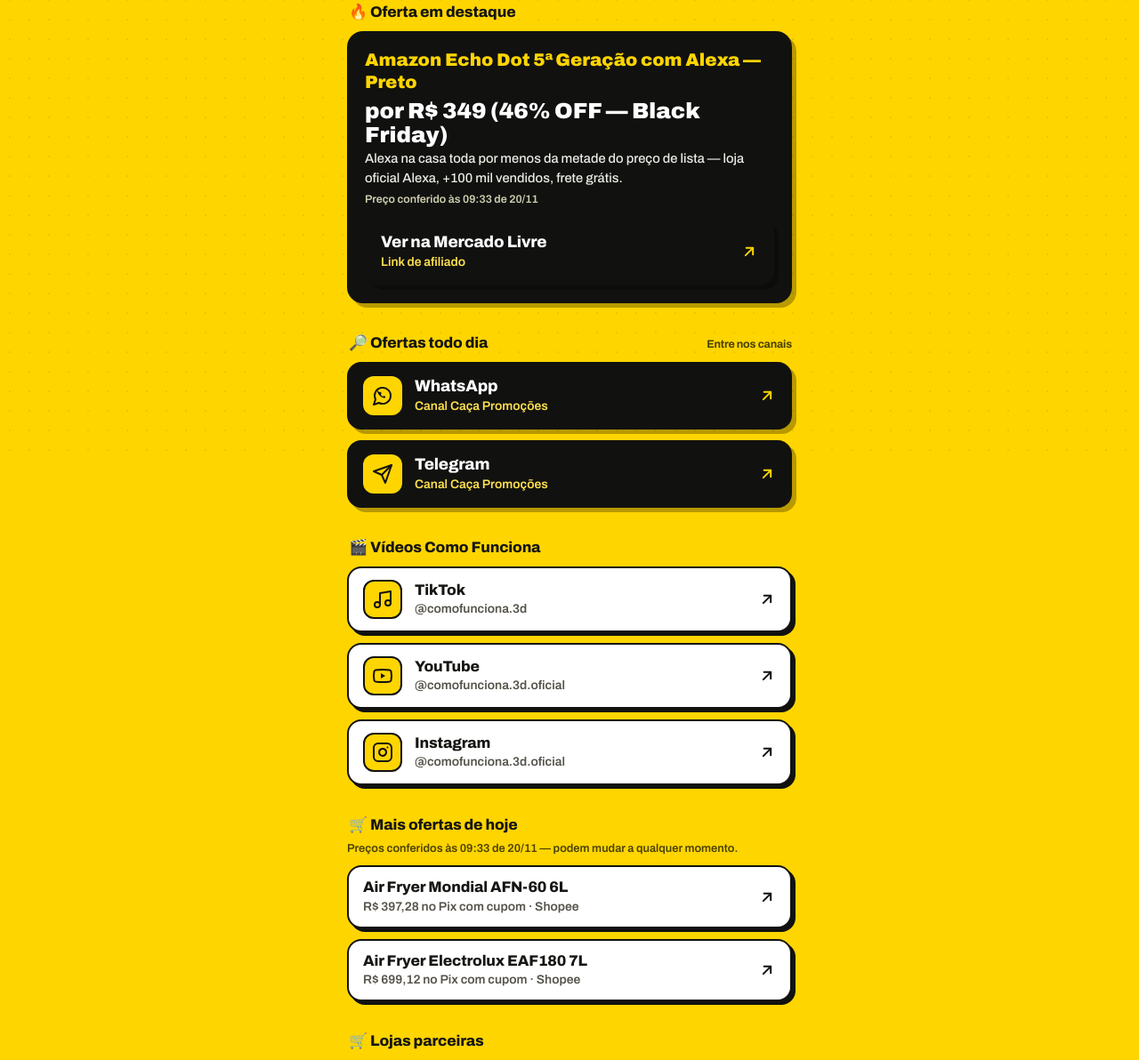
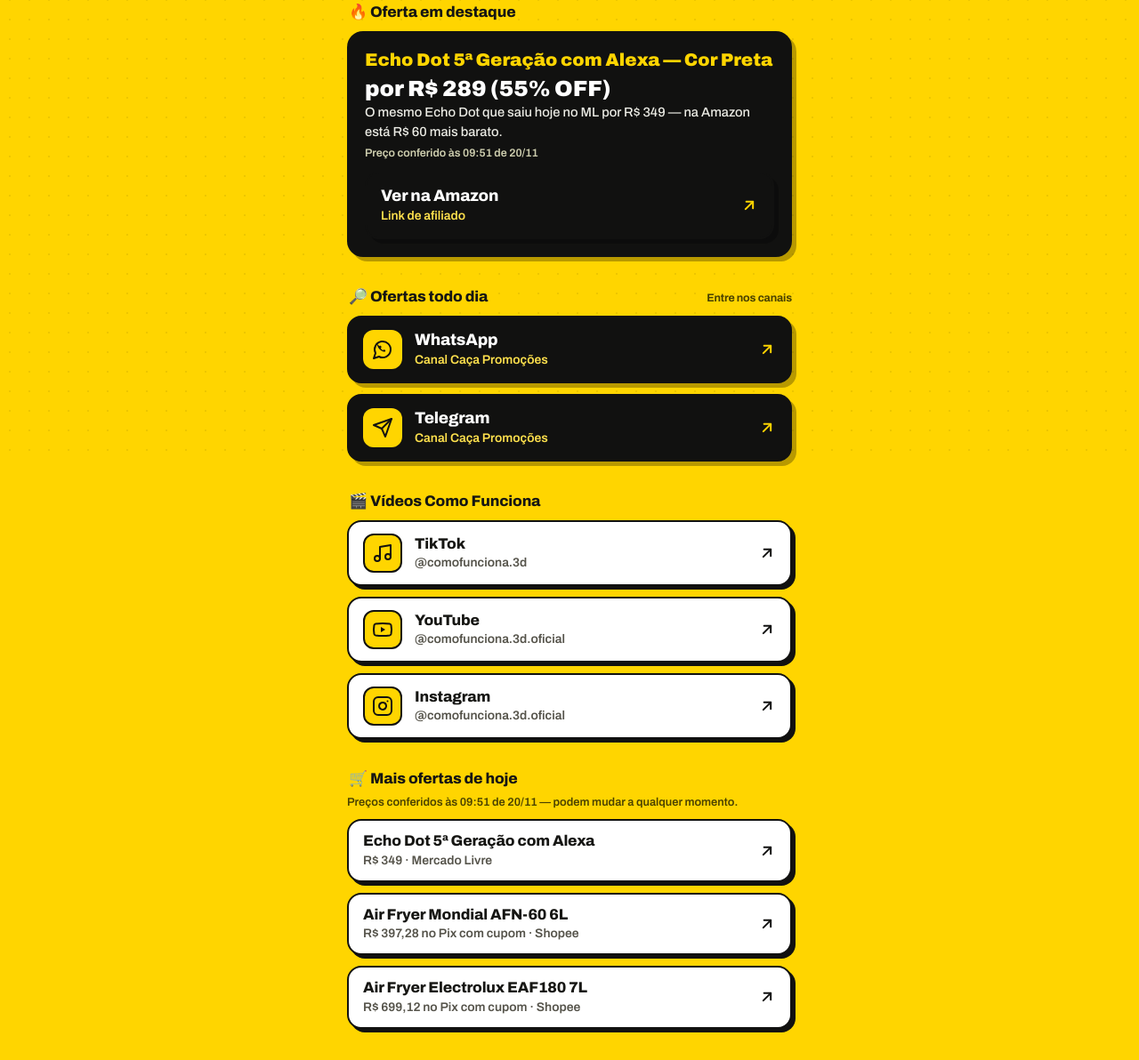
Before and after one commit to achadododia59/achadododia59.github.io, a plain HTML site: page index.html in a window 1280 px wide. Shown: the part 275-1467 px from the top of the page at 89% size. Drawn offline with Linux system fonts and the light colour scheme.

Commit message:
Hub: destaque Echo Dot Amazon R$ 289 (20/11)

```diff
--- a/index.html
+++ b/index.html
@@ -247,13 +247,13 @@
       <section aria-labelledby="sec-destaque">
         <h2 id="sec-destaque">🔥 Oferta em destaque</h2>
         <div class="destaque-card">
-          <p class="destaque-prod">Amazon Echo Dot 5ª Geração com Alexa — Preto</p>
-          <p class="destaque-preco">por R$ 349 (46% OFF — Black Friday)</p>
-          <p class="destaque-info">Alexa na casa toda por menos da metade do preço de lista — loja oficial Alexa, +100 mil vendidos, frete grátis.</p>
-          <p class="destaque-carimbo">Preço conferido às 09:33 de 20/11</p>
-          <a data-goatcounter-click="destaque-oferta" class="btn btn-primary" href="https://meli.la/2rzqCjR" target="_blank" rel="noopener noreferrer" aria-label="Ver o Amazon Echo Dot 5ª Geração na Mercado Livre (abre em nova aba)">
+          <p class="destaque-prod">Echo Dot 5ª Geração com Alexa — Cor Preta</p>
+          <p class="destaque-preco">por R$ 289 (55% OFF)</p>
+          <p class="destaque-info">O mesmo Echo Dot que saiu hoje no ML por R$ 349 — na Amazon está R$ 60 mais barato.</p>
+          <p class="destaque-carimbo">Preço conferido às 09:51 de 20/11</p>
+          <a data-goatcounter-click="destaque-oferta" class="btn btn-primary" href="https://www.amazon.com.br/dp/B09B8VGCR8?tag=cacapromoc052-20" target="_blank" rel="noopener noreferrer" aria-label="Ver o Echo Dot 5ª Geração na Amazon (abre em nova aba)">
             <span class="txt">
-              <span class="t">Ver na Mercado Livre</span>
+              <span class="t">Ver na Amazon</span>
               <span class="s">Link de afiliado</span>
             </span>
             <span class="arrow" aria-hidden="true"><svg viewBox="0 0 24 24" fill="none" stroke="currentColor" stroke-width="2.4" stroke-linecap="round" stroke-linejoin="round"><path d="M7 17 17 7"></path><path d="M8 7h9v9"></path></svg></span>
@@ -341,8 +341,15 @@
       <!-- OFERTAS-INICIO: as rodadas substituem TODO o miolo entre OFERTAS-INICIO e OFERTAS-FIM pelas DEMAIS ofertas postadas no dia (fora a do destaque), no mesmo formato de linhas compactas, com a nota de conferência da rodada. -->
       <section aria-labelledby="sec-ofertas-dia">
         <h2 id="sec-ofertas-dia">🛒 Mais ofertas de hoje</h2>
-        <p class="ofertas-nota">Preços conferidos às 09:33 de 20/11 — podem mudar a qualquer momento.</p>
+        <p class="ofertas-nota">Preços conferidos às 09:51 de 20/11 — podem mudar a qualquer momento.</p>
         <div class="links">
+          <a data-goatcounter-click="oferta-mercadolivre" class="btn btn-light" href="https://meli.la/2rzqCjR" target="_blank" rel="noopener noreferrer" aria-label="Echo Dot 5ª Geração com Alexa — ver no Mercado Livre (abre em nova aba)">
+            <span class="txt">
+              <span class="t">Echo Dot 5ª Geração com Alexa</span>
+              <span class="s">R$ 349 · Mercado Livre</span>
+            </span>
+            <span class="arrow" aria-hidden="true"><svg viewBox="0 0 24 24" fill="none" stroke="currentColor" stroke-width="2.4" stroke-linecap="round" stroke-linejoin="round"><path d="M7 17 17 7"></path><path d="M8 7h9v9"></path></svg></span>
+          </a>
           <a data-goatcounter-click="oferta-shopee" class="btn btn-light" href="https://s.shopee.com.br/9zzKrrrDLr" target="_blank" rel="noopener noreferrer" aria-label="Air Fryer Mondial AFN-60 6L — ver na Shopee (abre em nova aba)">
             <span class="txt">
               <span class="t">Air Fryer Mondial AFN-60 6L</span>
```
